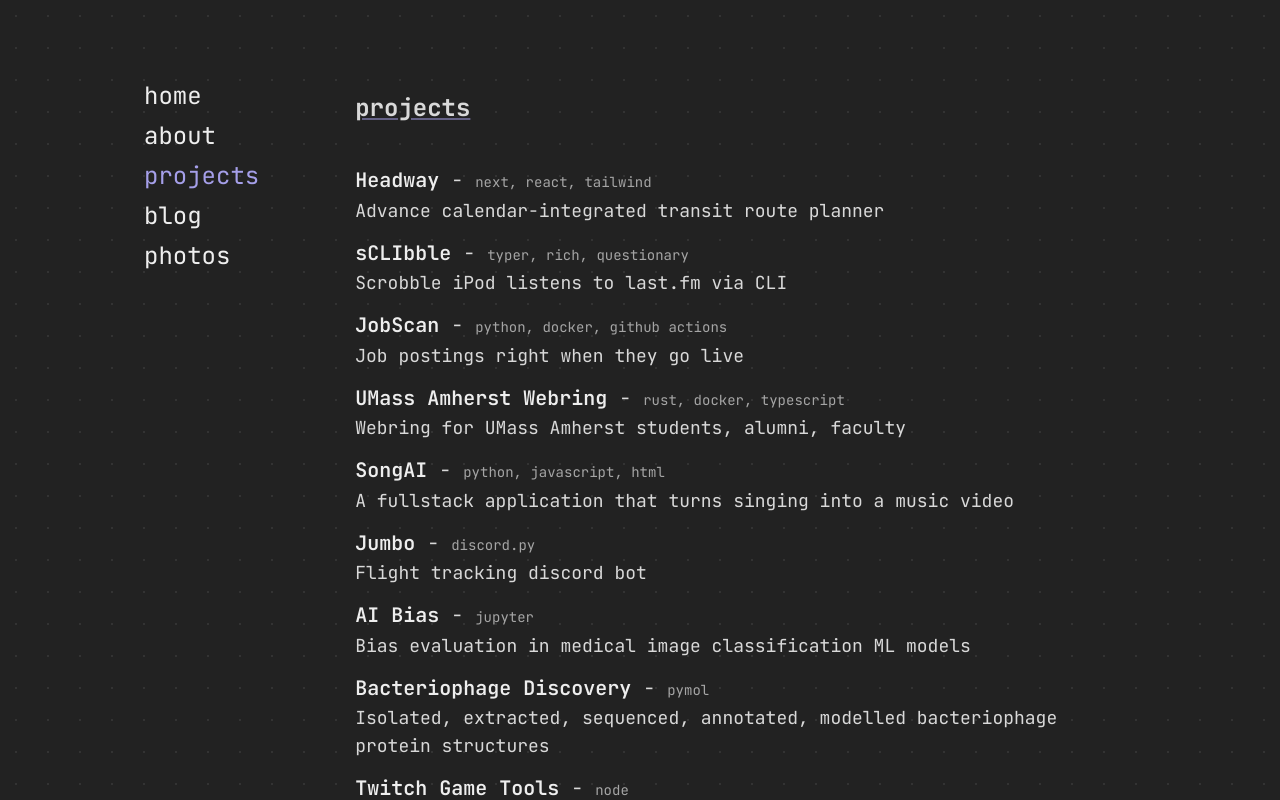
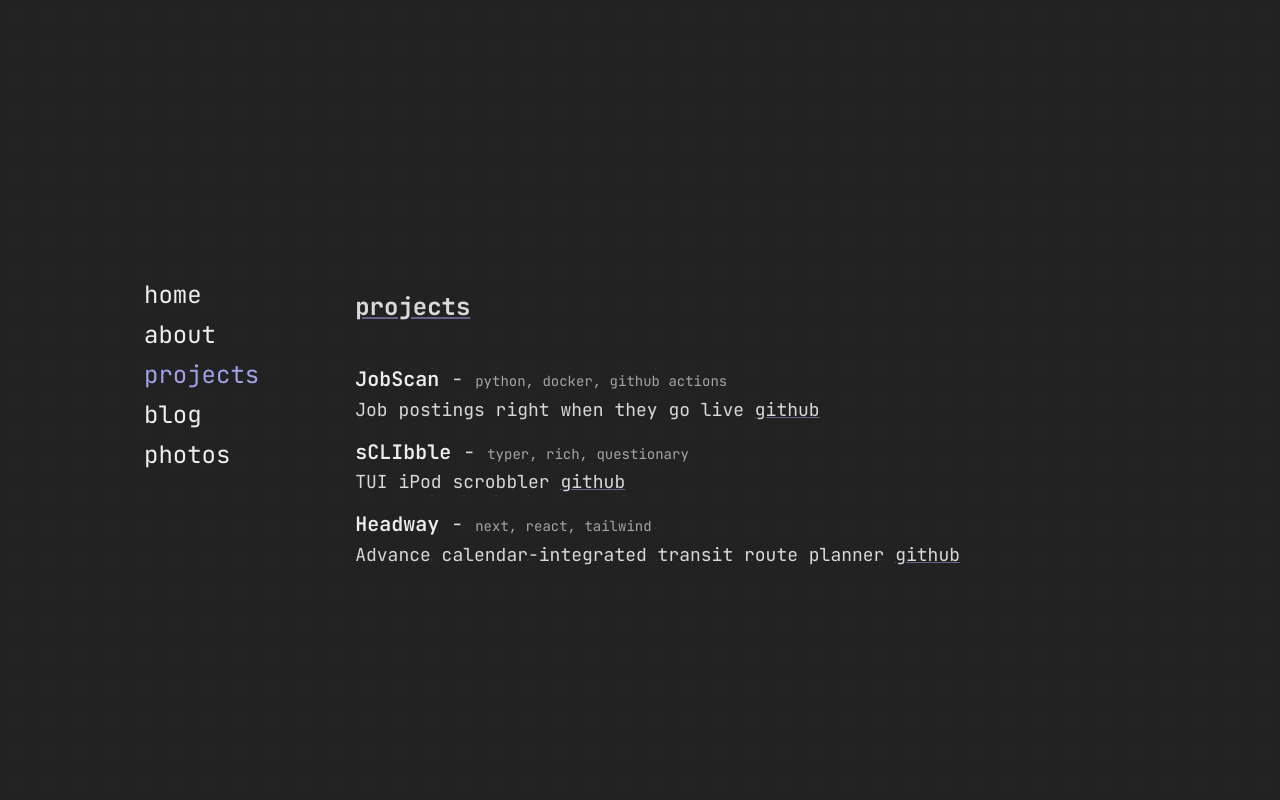
Before and after one commit to adityanaithani/portfolio, a SvelteKit app: page /projects in a window 1280 px wide. Shown: the top 800 px of the page. Built offline with nearby package versions, Linux system fonts and the light colour scheme.

Commit message:
reorganize projects, add scaffolding devlog articles

```diff
--- a/src/routes/blog/[slug]/+page.svelte
+++ b/src/routes/blog/[slug]/+page.svelte
@@ -13,31 +13,35 @@
 
     for (let i = 0; i < children.length; i++) {
       const child = children[i];
-      if (child.tagName === 'SUMMARY') continue;
+      if (child.tagName === "SUMMARY") continue;
 
       if (child.tagName === tagName) {
-        currentDetails = document.createElement('details');
-        currentDetails.className = 'group my-5';
+        currentDetails = document.createElement("details");
+        currentDetails.className = "group my-5";
         currentDetails.open = true; // headings start open by default so article is fully readable initially
 
-        currentSummary = document.createElement('summary');
-        currentSummary.className = 'flex cursor-pointer select-none list-none items-center font-bold text-chalk outline-none duration-200 my-2';
+        currentSummary = document.createElement("summary");
+        currentSummary.className =
+          "flex cursor-pointer select-none list-none items-center font-bold text-chalk outline-none duration-200 my-2";
 
-        const arrow = document.createElement('span');
-        arrow.className = 'mr-2 transform text-sm text-cliff transition-transform duration-200 hover:text-leaf group-open:rotate-90';
-        arrow.textContent = '▶';
+        const arrow = document.createElement("span");
+        arrow.className =
+          "mr-2 transform text-sm text-cliff transition-transform duration-200 hover:text-leaf group-open:rotate-90";
+        arrow.textContent = "▶";
 
         currentSummary.appendChild(arrow);
 
         container.insertBefore(currentDetails, child);
 
-        child.style.margin = '0';
-        child.style.display = 'inline-block';
+        child.style.margin = "0";
+        child.style.display = "inline-block";
 
         currentSummary.appendChild(child);
         currentDetails.appendChild(currentSummary);
       } else if (currentDetails) {
-        const isHigherOrEqualHeading = child.tagName.startsWith('H') && parseInt(child.tagName.substring(1)) <= level;
+        const isHigherOrEqualHeading =
+          child.tagName.startsWith("H") &&
+          parseInt(child.tagName.substring(1)) <= level;
         if (isHigherOrEqualHeading) {
           currentDetails = null;
           currentSummary = null;
@@ -48,14 +52,16 @@
     }
 
     // Clean up details elements that have no content (only summary)
-    const detailsList = Array.from(container.children).filter(c => c.tagName === 'DETAILS');
-    detailsList.forEach(details => {
+    const detailsList = Array.from(container.children).filter(
+      (c) => c.tagName === "DETAILS",
+    );
+    detailsList.forEach((details) => {
       if (details.children.length <= 1) {
-        const summary = details.querySelector('summary');
+        const summary = details.querySelector("summary");
         if (summary) {
-          const heading = summary.querySelector('h1, h2, h3, h4, h5, h6');
+          const heading = summary.querySelector("h1, h2, h3, h4, h5, h6");
           if (heading) {
-            heading.removeAttribute('style');
+            heading.removeAttribute("style");
             container.insertBefore(heading, details);
           }
         }
@@ -68,16 +74,16 @@
   }
 
   async function makeHeadingsCollapsible() {
-    if (typeof window === 'undefined') return;
+    if (typeof window === "undefined") return;
     await tick();
-    const container = document.getElementById('blog-content');
+    const container = document.getElementById("blog-content");
     if (!container) return;
 
     groupHeadingsInternal(container, 2);
   }
 
   // Reactive block to run when post data changes
-  $: if (typeof window !== 'undefined' && data) {
+  $: if (typeof window !== "undefined" && data) {
     makeHeadingsCollapsible();
   }
 </script>
@@ -124,7 +130,7 @@
     @apply my-6 max-w-full overflow-x-auto;
   }
   .prose :global(h1) {
-    @apply mt-0 py-0 font-serif text-5xl font-extrabold text-hwhite;
+    @apply mt-0 py-0 text-4xl font-extrabold text-hwhite;
   }
   .prose :global(h2) {
     @apply mt-0 py-0 font-jetbrains text-3xl font-bold tracking-tight text-hwhite;
--- a/src/routes/projects/+page.svelte
+++ b/src/routes/projects/+page.svelte
@@ -9,32 +9,50 @@
     <ul class="my-10">
       <li>
         <span class="project-title"
-          ><a href="https://github.com/adityanaithani/headway">Headway</a></span
+          ><a href="/blog/building-jobscan">JobScan</a></span
+        >
+        -
+        <span class="project-subtitle">python, docker, github actions</span>
+        <p class="project-desc">
+          Job postings right when they go live <a
+            class="underline decoration-lavender/50"
+            href="https://github.com/adityanaithani/jobscan"
+            target="_blank"
+            rel="noopener noreferrer">github</a
+          >
+        </p>
+      </li>
+      <li>
+        <span class="project-title"
+          ><a href="/blog/building-sclibble">sCLIbble</a></span
+        >
+        -
+        <span class="project-subtitle">typer, rich, questionary</span>
+        <p class="project-desc">
+          TUI iPod scrobbler <a
+            class="underline decoration-lavender/50"
+            href="https://github.com/adityanaithani/sclibble"
+            target="_blank"
+            rel="noopener noreferrer">github</a
+          >
+        </p>
+      </li>
+      <li>
+        <span class="project-title"
+          ><a href="/blog/building-headway">Headway</a></span
         >
         -
         <span class="project-subtitle">next, react, tailwind</span>
         <p class="project-desc">
-          Advance calendar-integrated transit route planner
+          Advance calendar-integrated transit route planner <a
+            class="underline decoration-lavender/50"
+            href="https://github.com/adityanaithani/headway"
+            target="_blank"
+            rel="noopener noreferrer">github</a
+          >
         </p>
       </li>
-      <li>
-        <span class="project-title"
-          ><a href="https://github.com/adityanaithani/sclibble">sCLIbble</a
-          ></span
-        >
-        -
-        <span class="project-subtitle">typer, rich, questionary</span>
-        <p class="project-desc">Scrobble iPod listens to last.fm via CLI</p>
-      </li>
-      <li>
-        <span class="project-title"
-          ><a href="https://github.com/adityanaithani/jobscan">JobScan</a></span
-        >
-        -
-        <span class="project-subtitle">python, docker, github actions</span>
-        <p class="project-desc">Job postings right when they go live</p>
-      </li>
-      <li>
+      <!-- <li>
         <span class="project-title"
           ><a href="https://github.com/adityanaithani/umaring"
             >UMass Amherst Webring</a
@@ -45,8 +63,8 @@
         <p class="project-desc">
           Webring for UMass Amherst students, alumni, faculty
         </p>
-      </li>
-      <li>
+      </li> -->
+      <!-- <li>
         <span class="project-title"
           ><a href="https://github.com/adityanaithani/SongAI">SongAI</a></span
         >
@@ -55,24 +73,24 @@
         <p class="project-desc">
           A fullstack application that turns singing into a music video
         </p>
-      </li>
-      <li>
+      </li> -->
+      <!-- <li>
         <span class="project-title"
           ><a href="https://github.com/adityanaithani/jumbo-bot">Jumbo</a></span
         >
         -
         <span class="project-subtitle">discord.py</span>
         <p class="project-desc">Flight tracking discord bot</p>
-      </li>
-      <li>
+      </li> -->
+      <!-- <li>
         <span class="project-title"><a href="/projects">AI Bias</a></span>
         -
         <span class="project-subtitle">jupyter</span>
         <p class="project-desc">
           Bias evaluation in medical image classification ML models
         </p>
-      </li>
-      <li>
+      </li> -->
+      <!-- <li>
         <span class="project-title"
           ><a href="/projects">Bacteriophage Discovery</a></span
         >
@@ -82,8 +100,8 @@
           Isolated, extracted, sequenced, annotated, modelled bacteriophage
           protein structures
         </p>
-      </li>
-      <li>
+      </li> -->
+      <!-- <li>
         <span class="project-title"
           ><a href="https://github.com/adityanaithani/TwitchGameTools"
             >Twitch Game Tools</a
@@ -94,7 +112,7 @@
         <p class="project-desc">
           Dev kit for games that can interact with Twitch chat
         </p>
-      </li>
+      </li> -->
     </ul>
   </div>
 </div>
```
Also changed, not shown: src/routes/blog/building-headway.md (added, +9 -0 lines), src/routes/blog/building-jobscan.md (added, +9 -0 lines), src/routes/blog/building-sclibble.md (added, +9 -0 lines).
